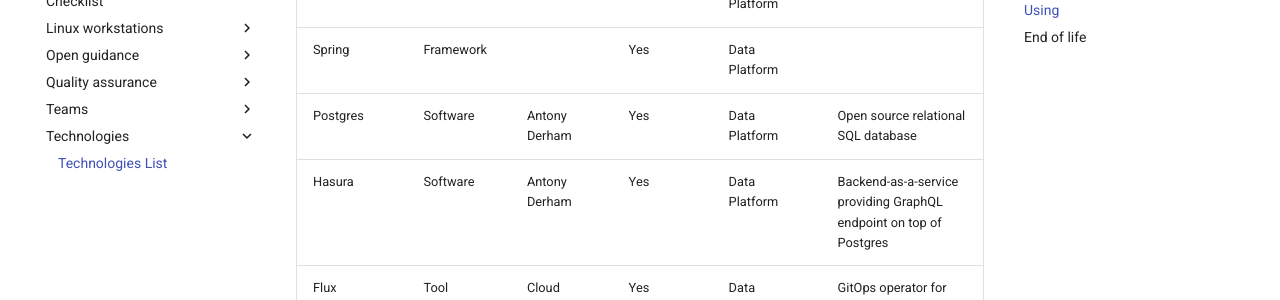
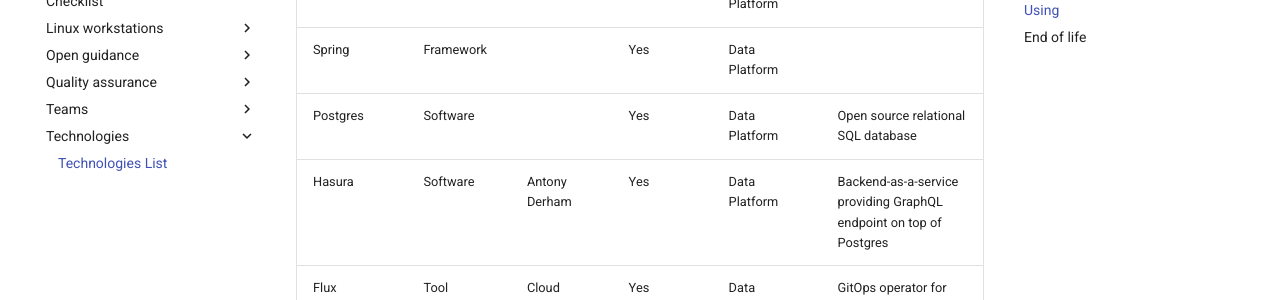
Before and after one commit to UKHO/docs, an MkDocs documentation site: the page built from docs/technologies/index.md, in a window 1280 px wide and 900 px high, scrolled down 2169 px. Shown: the part 152-452 px from the top of the window. Built offline with MkDocs 1.6.1 and Material for MkDocs 9.7.7, drawn with Linux system fonts in a browser that asks for light colours.

Commit message:
Update index.md

```diff
--- a/docs/technologies/index.md
+++ b/docs/technologies/index.md
@@ -43,7 +43,7 @@ If a technology is on this list it means that time can be spent investigating it
 | Cypress | Tool | Frontend Guild | None | Data Platform | E2E test runner for frontend |
 | Java | Language |  | Yes | Data Platform |  |
 | Spring | Framework |  | Yes | Data Platform |  |
-| Postgres | Software | Antony Derham | Yes | Data Platform | Open source relational SQL database |
+| Postgres | Software |  | Yes | Data Platform | Open source relational SQL database |
 | Hasura | Software | Antony Derham | Yes | Data Platform | Backend-as-a-service providing GraphQL endpoint on top of Postgres |
 | Flux | Tool | Cloud Native Guild | Yes | Data Platform | GitOps operator for Kubernetes |
 | Kamus | Tool | Cloud Native Guild | Yes | Data Platform | GitOps secrets management tool |
```
